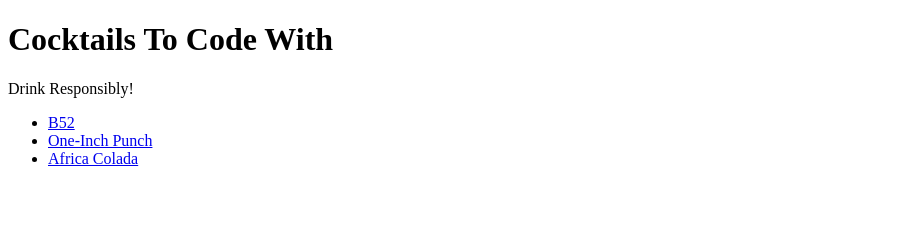
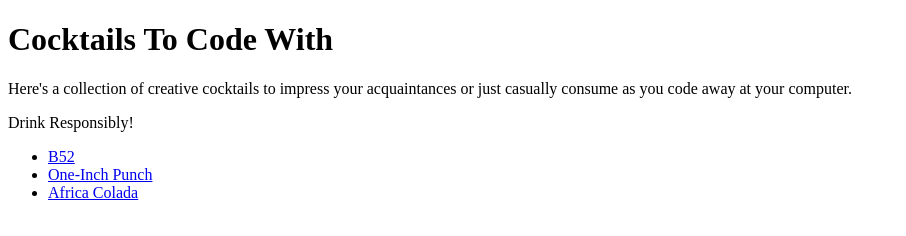
Before and after one commit to ngoma94/odin-recipes, a plain HTML site: page index.html in a window 1280 px wide. Shown: the whole page, without its empty margins (0-906 px from the left). Drawn offline with Linux system fonts and the light colour scheme.

Commit message:
Homepage: Add introduction paragraph to index page
This commit adds a short paragraph on the index page as an
introduction to the site.

```diff
--- a/index.html
+++ b/index.html
@@ -8,6 +8,8 @@
 
 <body>
   <h1>Cocktails To Code With</h1>
+  <p>Here's a collection of creative cocktails to impress your acquaintances or just casually consume
+    as you code away at your computer.</p>
   <p>Drink Responsibly!</p>
   <ul>
     <li><a href="recipes/b52.html">B52</a></li>
```
